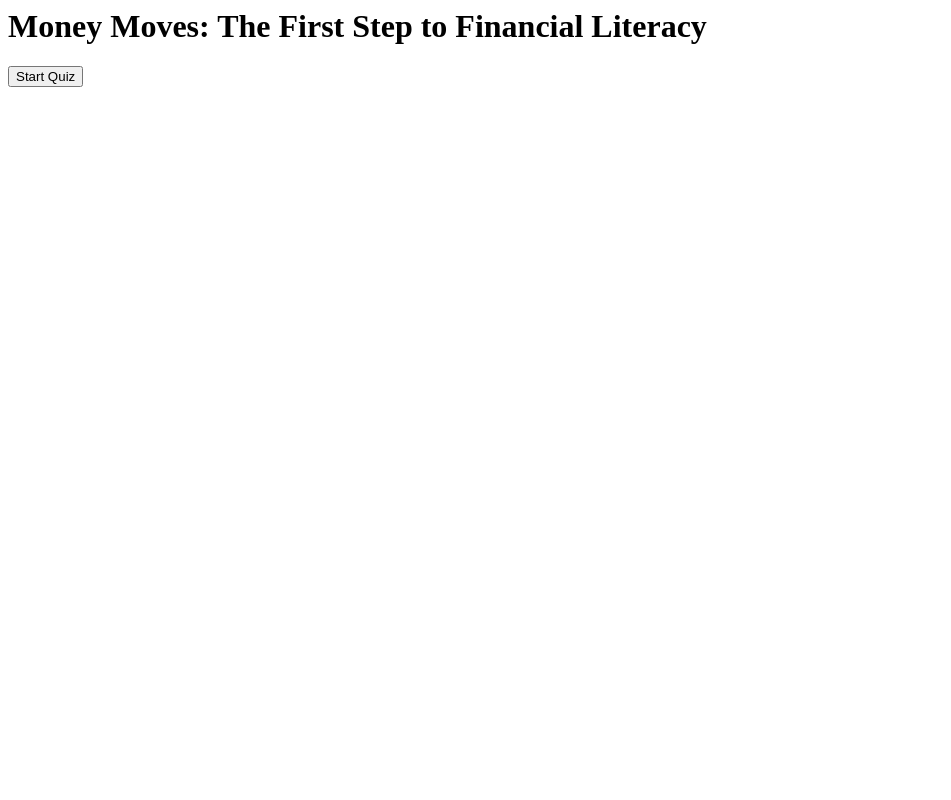
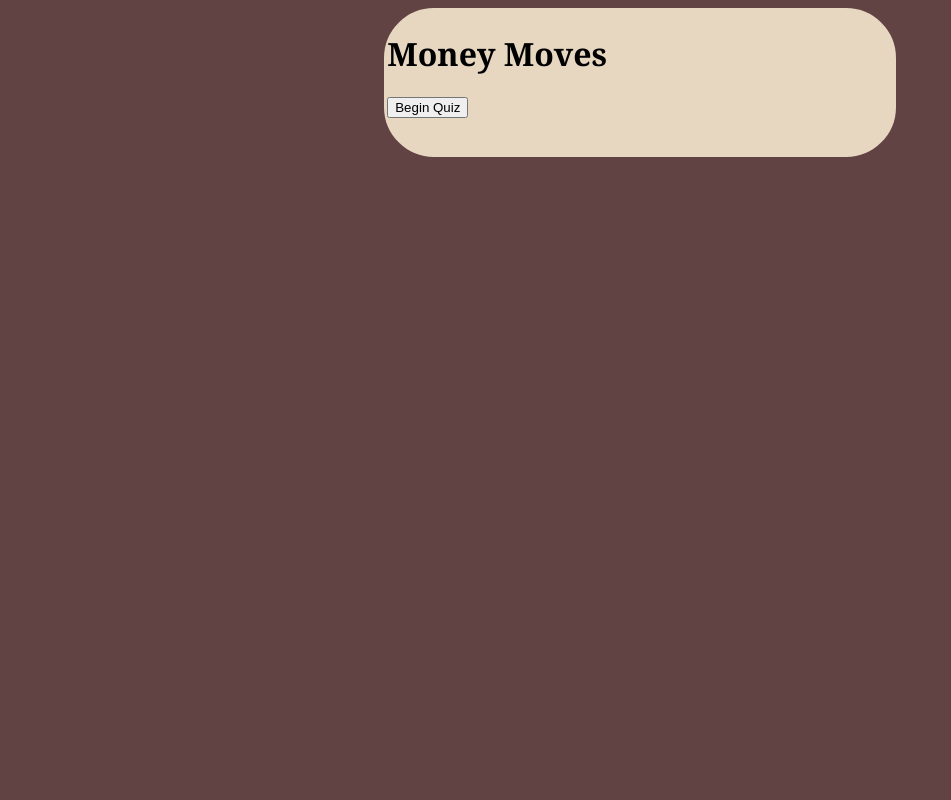
Before and after one commit to lk281/money_moves, a Flask app: page / in a window 1280 px wide. Shown: the whole page, without its empty margins (0-951 px from the left). Run offline with Flask 2, Linux system fonts and the light colour scheme; some libraries are stand-ins or nearby versions.

Commit message:
progress of combining html/css with my python code

```diff
--- a/static/css/style.css
+++ b/static/css/style.css
@@ -1,10 +1,11 @@
-/* body {
 
-} */
+body {
+    background-color: #614344;
+}
 
- input[type=radio] {
+input[type=radio] {
     padding:5px 15px;
-    background:#ccc;
+    background-color:#ccc;
     border:0 none;
     cursor:pointer;
     border-radius: 2px;
--- a/templates/homepage.html
+++ b/templates/homepage.html
@@ -1,13 +1,18 @@
 <html>
-    <head>
-        <title>Welcome!</title>
-        <link rel="stylesheet" href="static/css/style.css" type="text/css">
-    </head>
-    <body>
-        <h1 class = "title">Money Moves: The First Step to Financial Literacy</h1>
-        <form method="get" action="/question1">
-            <button class="btn btn-outline-success start_button btn-lg" type="submit">Start Quiz</button>
-        </form>
-
+<!DOCTYPE html>
+<html>
+  <head>
+    <meta charset="UTF-8">
+    <title>title</title>
+    <link rel="stylesheet" href="static/css/style.css" type="text/css">
+  </head>
+  <body >
+  <!-- make form send user to another page which will be the next part of quiz -->
+        <div class = "filled-border">
+            <h1>Money Moves</h1>
+            <form action="/question1" method ="get">
+                <input type="submit" value="Begin Quiz">
+            </form>
+        </div>
     </body>
 </html>
--- a/templates/question1.html
+++ b/templates/question1.html
@@ -11,7 +11,6 @@
             <!-- <form name="myWebForm"  method="post"> -->
              <form method="post" action="/question2"}>
                 <h4>{{question["question"]}}</h4>
-                <!-- sends the value to the python -->
                 <input type="radio" name="answer" value="wrong"/> : {{question["wrong_answers"][0]}}</input><br>
                 <input type="radio" name="answer"  value="wrong" /> : {{question["wrong_answers"][1]}}</input><br>
                 <input type="radio"  name="answer" value="correct"/> : {{question["correct_answer"]}}</input><br>
@@ -20,11 +19,7 @@
                 <!-- this is the code for the next button -->
 
                 <button type="submit">Next</button>
-                <!-- <a href="question2.html">
-                <input type="submit"/>
-                </a> -->
             </form>
-
       </div>
     </body>
 </html>
```
